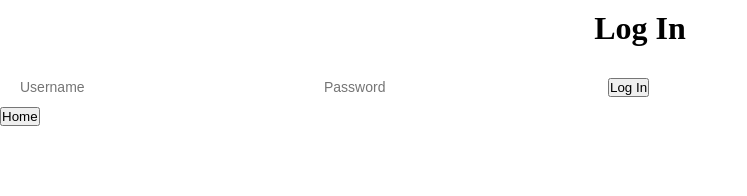
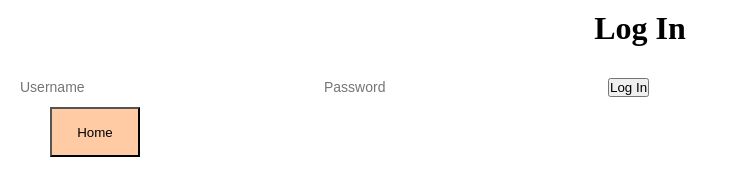
Before and after one commit to Hello-There-Ethan/Hello-There-Ethan, a website built with Vite: page login.html in a window 1280 px wide. Shown: the whole page, without its empty margins (0-747 px from the left). Built offline with nearby package versions, Linux system fonts and the light colour scheme.

Commit message:
Login home button change

```diff
--- a/login.html
+++ b/login.html
@@ -13,7 +13,7 @@
         <input type="password" id="loginPassword" placeholder="Password" required>
         <button type="submit">Log In</button>
     </form>
-    <button><a href="index.html">Home</a></button>
+    <button id = loginb><a href="index.html">Home</a></button>
 
     <script src="script.js"></script>
 </body>
--- a/style.css
+++ b/style.css
@@ -245,3 +245,9 @@ li a:hover {
   height:50px;
   background-color: #FFCBA4;
 }
+#loginb{
+  margin-left:50px;
+  width: 90px;
+  height: 50px;
+  background-color: #FFCBA4;
+}
```
